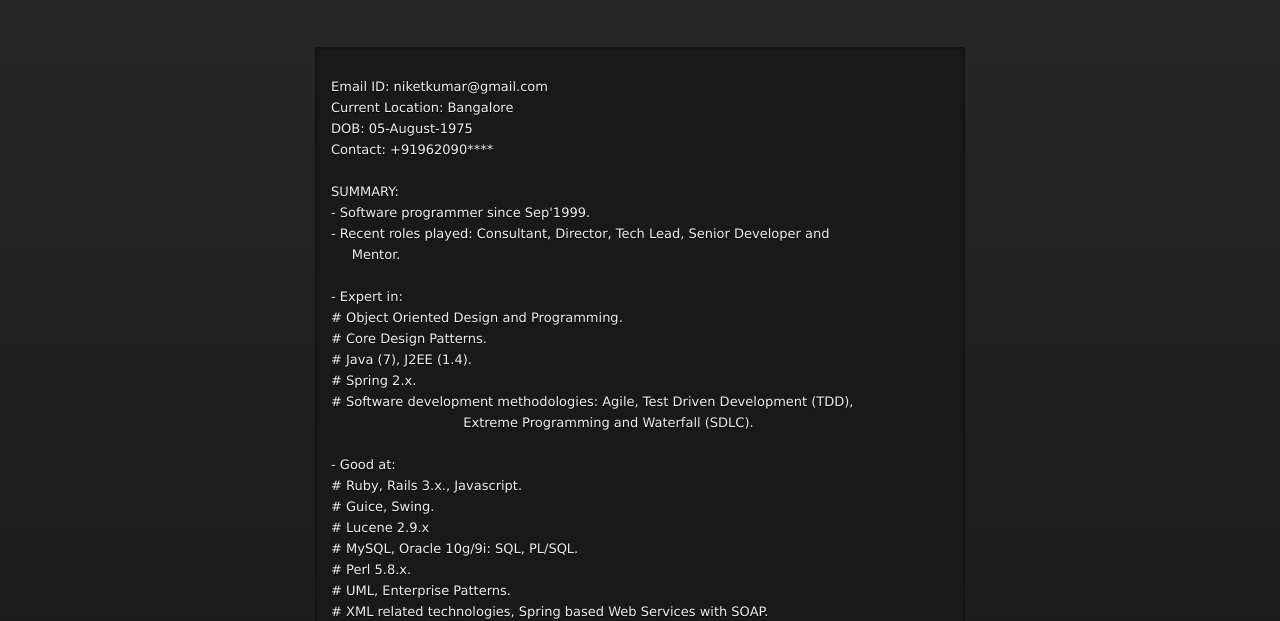
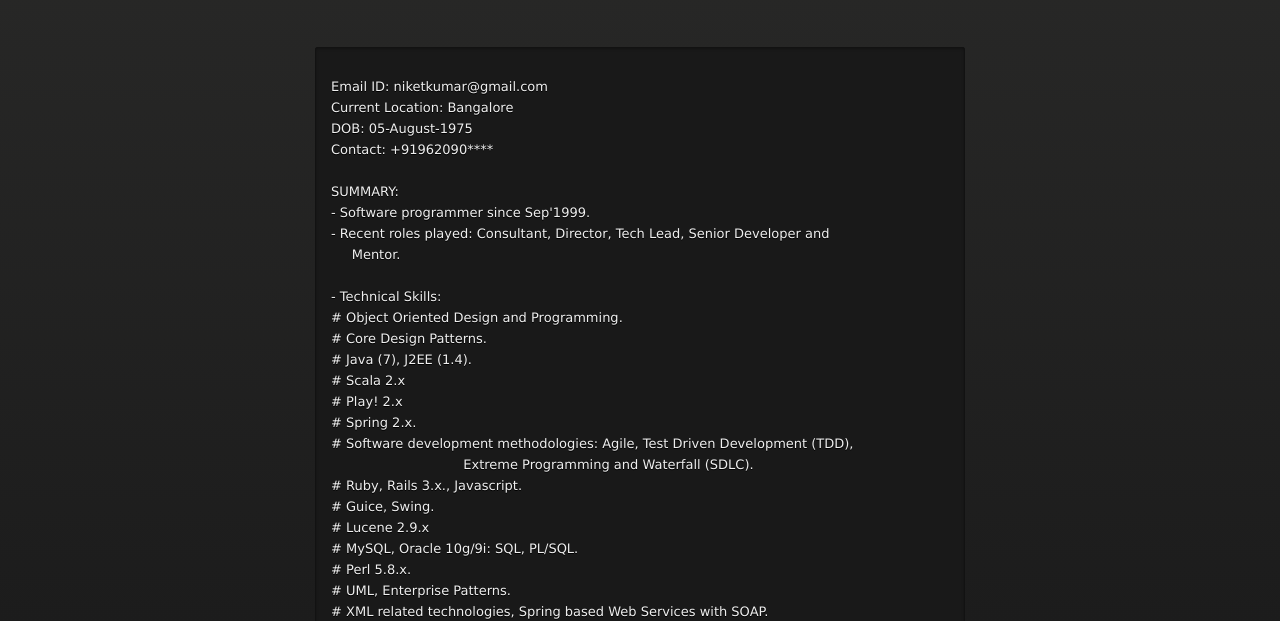
Before and after one commit to niketkumar/niketkumar.github.io, a plain HTML site: page resume.html in a window 1280 px wide. Shown: the part 177-798 px from the top of the page. Drawn offline with nearby package versions, Linux system fonts and the light colour scheme.

Commit message:
updated resume

```diff
--- a/resume.html
+++ b/resume.html
@@ -64,15 +64,15 @@ SUMMARY:
 - Recent roles played: Consultant, Director, Tech Lead, Senior Developer and
      Mentor.
 
-- Expert in:
+- Technical Skills:
 # Object Oriented Design and Programming.
 # Core Design Patterns.
 # Java (7), J2EE (1.4).
+# Scala 2.x
+# Play! 2.x
 # Spring 2.x.
 # Software development methodologies: Agile, Test Driven Development (TDD),
                                 Extreme Programming and Waterfall (SDLC).
-
-- Good at:
 # Ruby, Rails 3.x., Javascript.
 # Guice, Swing.
 # Lucene 2.9.x
```
